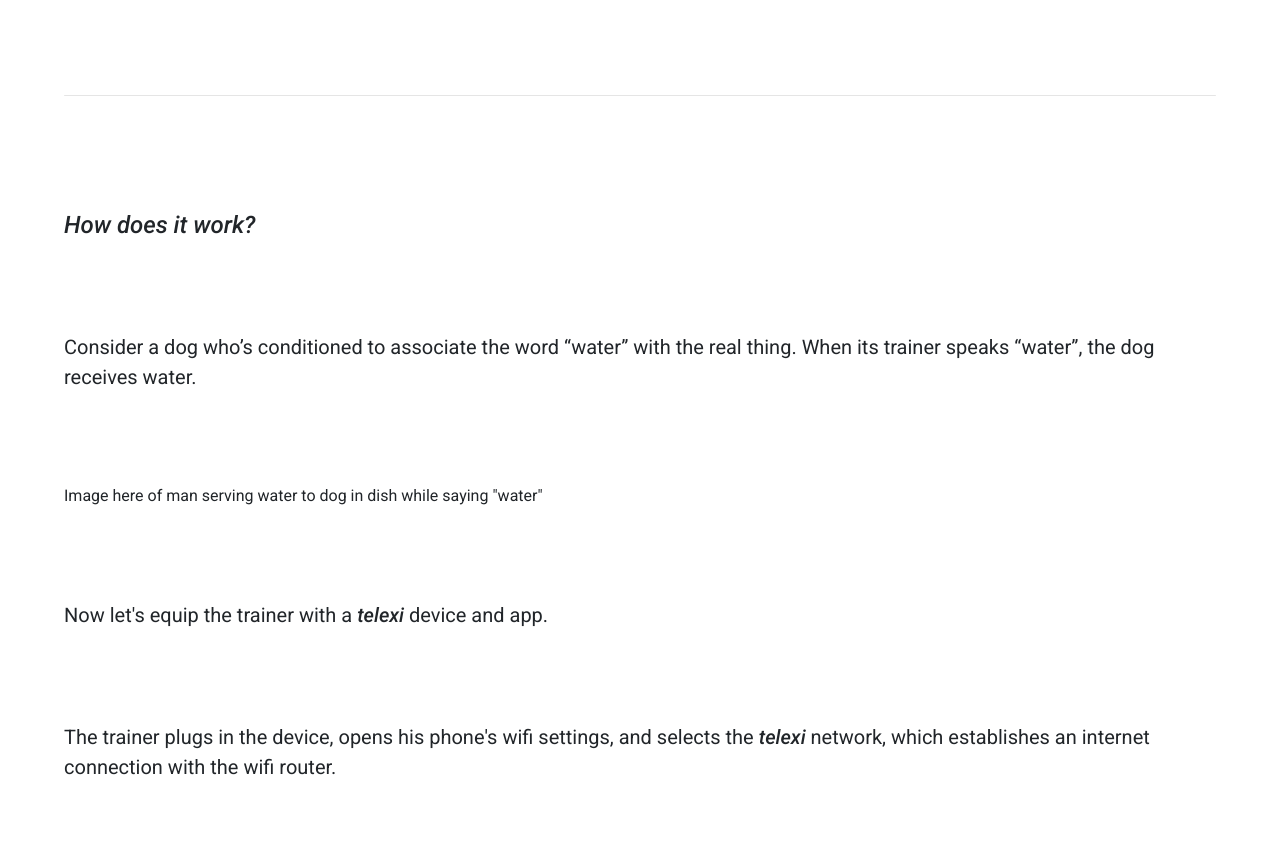
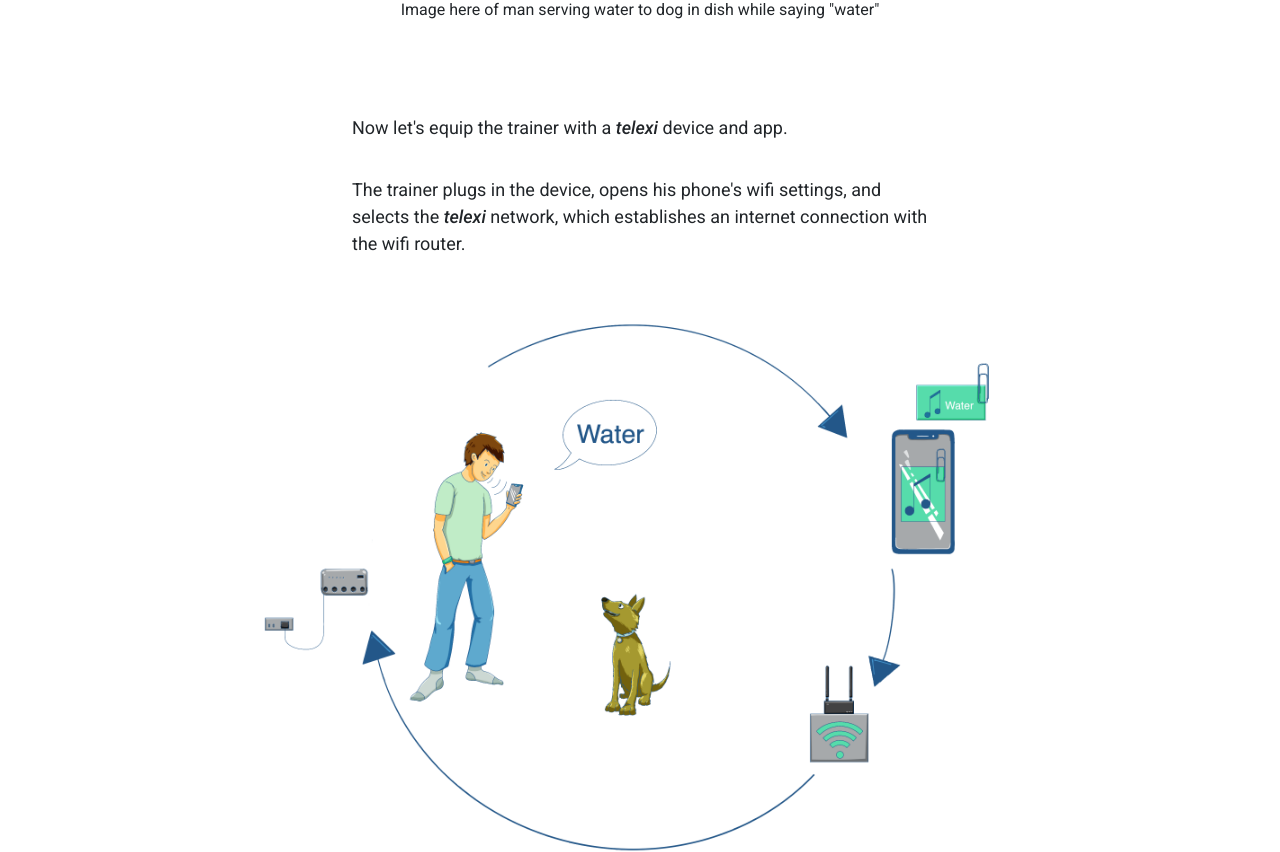
Before and after one commit to seawolfsoftware/react-BHI, a React (Create React App) app: page /faq in a window 1280 px wide. Shown: the part 1011-1863 px from the top of the page. Built offline with nearby package versions, Linux system fonts and the light colour scheme.

Commit message:
reformat

```diff
--- a/src/App.css
+++ b/src/App.css
@@ -41,7 +41,7 @@
 .faq_container {
   margin: 5%;
   font-family: 'Roboto', sans-serif;
-  margin-bottom: 30%;
+  margin-bottom: 10%;
 }
 .header {
   margin-left: 5%;
@@ -55,24 +55,26 @@
 .question_headers {
   font-weight: 500;
   font-style: oblique;
-  margin-top: 10%;
+  margin-top: 9%;
   margin-bottom: 3%;
+  text-align: center;
 }
 
 .paragraph{
   margin-top: 8%;
   margin-bottom: 8%;
-  font-size: 20px;
+  font-size: 18px;
 }
 
 
 .developed_by_logo {
+  display: block;
   background-color: #333230;
   position: bottom;
-  left: 0px;
-  top: 0px;
   width: 100%;
   height: auto;
+  margin-left: auto;
+  margin-right: auto;
 }
 
 
@@ -142,8 +144,8 @@
     transform: scale(1.15);
     height: auto;
     width: 375px;
-    padding-top: 3%;
-    padding-bottom: 3%;
+    padding-top: 10%;
+    padding-bottom: 10%;
     margin-left: auto;
     margin-right: auto;
     padding-right: 9%;
@@ -161,14 +163,13 @@
 
   .draft {
     display: block;
-    transform: scale(1.15);
-    height: 700px;
+    height: 600px;
     width: auto;
-    padding-top: 3%;
-    padding-bottom: 3%;
+    padding-top: 5%;
+    padding-bottom: 5%;
+    padding-left: 8%;
     margin-left: auto;
     margin-right: auto;
-    padding-right: 9%;
   }
 
   .telexi_logo {
@@ -176,6 +177,53 @@
     margin-left: auto;
     margin-right: auto
   }
+
+  .paragraph {
+    margin-top: 3%;
+    margin-bottom: 3%;
+    display: block;
+    margin-left: auto;
+    margin-right: auto;
+    width: 50%;
+  }
+
+  .question_headers {
+    font-weight: 500;
+    font-style: oblique;
+    margin-top: 5%;
+    margin-bottom: 3%;
+    text-align: center;
+  }
+
+  .insert {
+    text-align: center;
+    display: block;
+    /*height: 600px;*/
+    width: auto;
+    padding-top: 5%;
+    padding-bottom: 5%;
+    margin-left: auto;
+    margin-right: auto;
+  }
+
+
+  .developed_by_logo {
+    display: block;
+    background-color: #333230;
+    position: bottom;
+    width: auto;
+    height: 400px;
+    margin-left: auto;
+    margin-right: auto;
+  }
+
+  .developed_container {
+    background-color: #333230;
+    color: white;
+    height: 500px;
+  }
+
+
 }
 
 
--- a/src/components/Faq.js
+++ b/src/components/Faq.js
@@ -51,7 +51,7 @@ function Faq(props) {
                 associate the word “water” with the real thing. When
                 its trainer speaks “water”, the dog receives water. </p>
 
-                <p>Image here of man serving water to dog in dish while saying "water" </p>
+                <p  className="insert">Image here of man serving water to dog in dish while saying "water" </p>
 
                 <p className="paragraph">Now let's equip the trainer with a
                 <em> telexi</em> device and app.</p>
@@ -75,7 +75,7 @@ function Faq(props) {
                 <p className="paragraph">Our trainer is now ready to attach a tile. The tile
                 will serve as a visual representation of "water".</p>
 
-                <p>Image here where man connects a tile to the device while dog watches on</p>
+                <p className="insert">Image here where man connects a tile to the device while dog watches on</p>
 
                 <p className="paragraph">In order to distinguish between words, we must use unique
                 shapes called lexigrams. So, the trainer chooses a circle
@@ -89,7 +89,7 @@ function Faq(props) {
                  the clip into his device's vocabulary,
                 which can now speak "water" from its position on the floor, wall, or wherever it's stationed.</p>
 
-                <p>insert image of dog touching tile with its nose as man watches on with a smile</p>
+                <p  className="insert">insert image of dog touching tile with its nose as man watches on with a smile</p>
 
                 <p p className="paragraph">Now, when the dog touches the
                 tile, it can request water! The dog telephoned a lexigram!</p>
```
